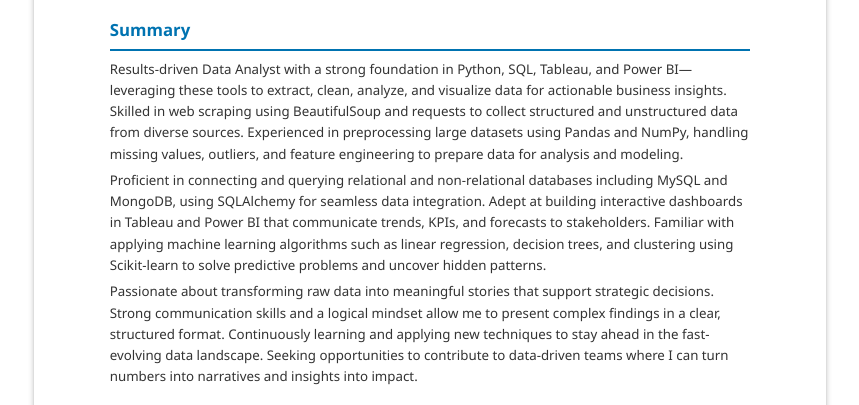
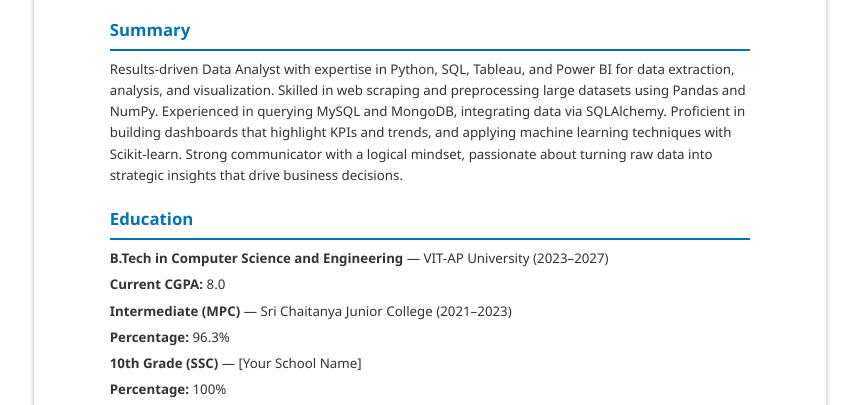
Before and after one commit to skarshad1928/Portfolio23BCE9489.github.io, a plain HTML site: page index.html in a window 1280 px wide. Shown: the part 350-755 px from the top of the page, without its empty margins (210-1069 px from the left). Drawn offline with Linux system fonts and the light colour scheme.

Commit message:
Update index.html

```diff
--- a/index.html
+++ b/index.html
@@ -29,13 +29,7 @@
       <div class="section">
         <h2>Summary</h2>
         <p>
-          Results-driven Data Analyst with a strong foundation in Python, SQL, Tableau, and Power BI—leveraging these tools to extract, clean, analyze, and visualize data for actionable business insights. Skilled in web scraping using BeautifulSoup and requests to collect structured and unstructured data from diverse sources. Experienced in preprocessing large datasets using Pandas and NumPy, handling missing values, outliers, and feature engineering to prepare data for analysis and modeling.
-        </p>
-        <p>
-          Proficient in connecting and querying relational and non-relational databases including MySQL and MongoDB, using SQLAlchemy for seamless data integration. Adept at building interactive dashboards in Tableau and Power BI that communicate trends, KPIs, and forecasts to stakeholders. Familiar with applying machine learning algorithms such as linear regression, decision trees, and clustering using Scikit-learn to solve predictive problems and uncover hidden patterns.
-        </p>
-        <p>
-          Passionate about transforming raw data into meaningful stories that support strategic decisions. Strong communication skills and a logical mindset allow me to present complex findings in a clear, structured format. Continuously learning and applying new techniques to stay ahead in the fast-evolving data landscape. Seeking opportunities to contribute to data-driven teams where I can turn numbers into narratives and insights into impact.
+          Results-driven Data Analyst with expertise in Python, SQL, Tableau, and Power BI for data extraction, analysis, and visualization. Skilled in web scraping and preprocessing large datasets using Pandas and NumPy. Experienced in querying MySQL and MongoDB, integrating data via SQLAlchemy. Proficient in building dashboards that highlight KPIs and trends, and applying machine learning techniques with Scikit-learn. Strong communicator with a logical mindset, passionate about turning raw data into strategic insights that drive business decisions.
         </p>
       </div>
 
```
